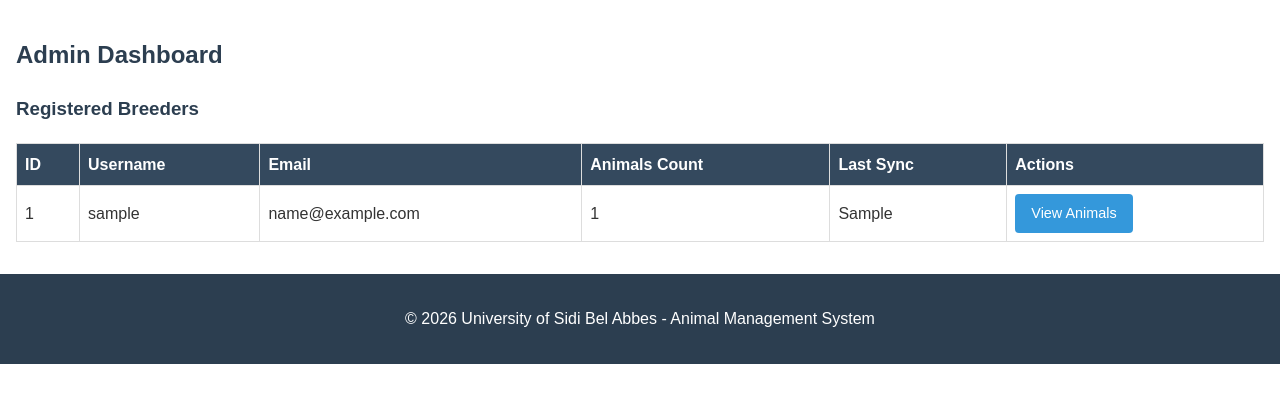
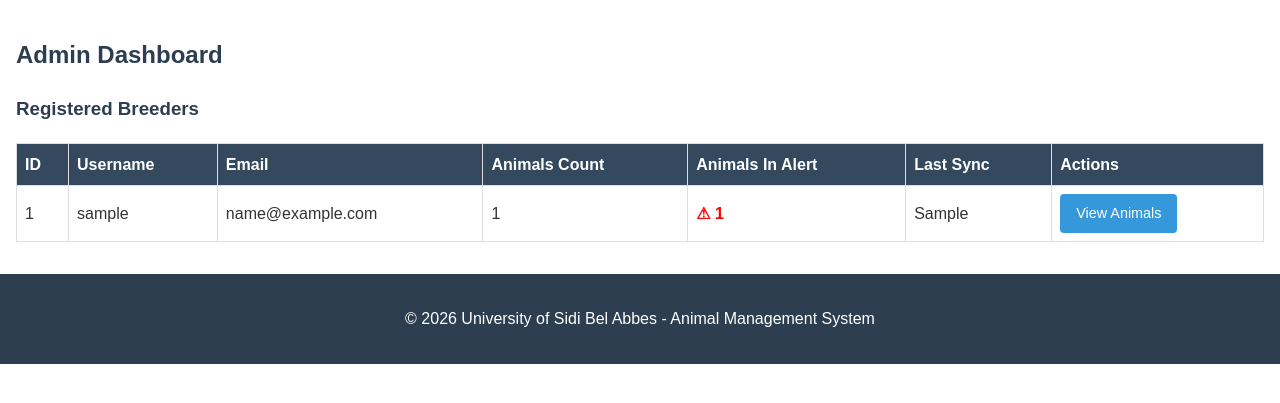
Before and after one commit to animalmanagementbouclelora2526/animal_management, a Flask app: template templates/admin/dashboard.html in a window 1280 px wide. Shown: the part 190-593 px from the top of the page. Run offline with Flask 3, Linux system fonts and the light colour scheme; the template is opened without the code that fills it: most values are stand-ins (such as "Sample title", 1, 10 or a date in 2020); parts of the project's set-up code (start-up, migrations or seed data) failed here and were passed over.

Commit message:
Update dashboard.html

```diff
--- a/templates/admin/dashboard.html
+++ b/templates/admin/dashboard.html
@@ -1,40 +1,93 @@
 {% extends "base.html" %}
 
 {% block content %}
+
 <div class="admin-dashboard">
+
     <h2>Admin Dashboard</h2>
 
     <div class="breeders-list">
+
         <h3>Registered Breeders</h3>
+
         <table>
+
             <thead>
                 <tr>
                     <th>ID</th>
                     <th>Username</th>
                     <th>Email</th>
                     <th>Animals Count</th>
+                    <th>Animals In Alert</th>
                     <th>Last Sync</th>
                     <th>Actions</th>
                 </tr>
             </thead>
+
             <tbody>
+
                 {% for eleveur in eleveurs %}
+
                 <tr>
-                            <td>{{ eleveur.Eleveur_ID }}</td>
-                            <td>{{ eleveur.Username }}</td>
-                            <td>{{ eleveur.Email }}</td>
-                            <td>{{ eleveur.animal_count }}</td>
-                            <td>{{ eleveur.last_sync if eleveur.last_sync else 'Never' }}</td>
+
                     <td>
-                            <a href="{{ url_for('breeder_animals', breeder_id=eleveur.Eleveur_ID) }}"
+                        {{ eleveur.Eleveur_ID }}
+                    </td>
+
+                    <td>
+                        {{ eleveur.Username }}
+                    </td>
+
+                    <td>
+                        {{ eleveur.Email }}
+                    </td>
+
+                    <td>
+                        {{ eleveur.animal_count }}
+                    </td>
+
+                    <!-- Nombre d'animaux en alerte -->
+                    <td>
+
+                        {% if eleveur.alert_count > 0 %}
+                            <span style="color:red;font-weight:bold;">
+                                ⚠ {{ eleveur.alert_count }}
+                            </span>
+                        {% else %}
+                            <span style="color:green;">
+                                0
+                            </span>
+                        {% endif %}
+
+                    </td>
+
+                    <td>
+                        {{ eleveur.last_sync if eleveur.last_sync else 'Never' }}
+                    </td>
+
+                    <td>
+
+                        <a
+                            href="{{ url_for('breeder_animals',
+                            breeder_id=eleveur.Eleveur_ID) }}"
                             class="btn btn-view-animals">
+
                             View Animals
+
                         </a>
+
                     </td>
+
                 </tr>
+
                 {% endfor %}
+
             </tbody>
+
         </table>
+
     </div>
+
 </div>
+
 {% endblock %}
```
Lines whose indentation alone changed are shown as unchanged.
